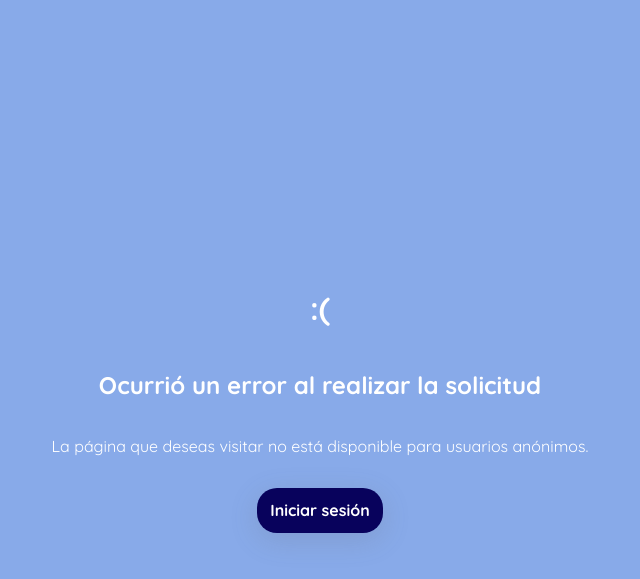
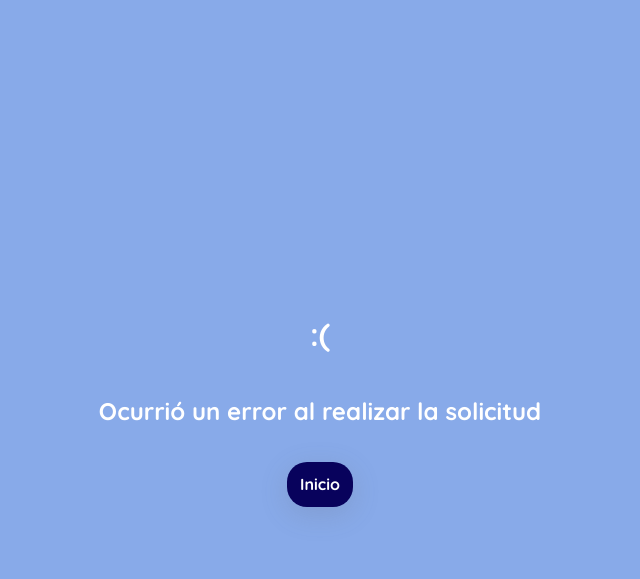
Before and after one commit to carolinamcc15/MyMoney, a Django app: template mymoneyapp/templates/server-error.html in a window 1280 px wide. Shown: the top 579 px of the page, without its empty margins (320-960 px from the left). Run offline with Django 3.2, Linux system fonts and the light colour scheme; the template is opened without the code that fills it, so the values that code supplies are empty.

Commit message:
Add: login required to general page

```diff
--- a/mymoneyapp/templates/server-error.html
+++ b/mymoneyapp/templates/server-error.html
@@ -13,8 +13,7 @@
     <main>
         <h1>:(</h1>
         <h2>Ocurrió un error al realizar la solicitud</h2>
-        <p>La página que deseas visitar no está disponible para usuarios anónimos.</p>
-        <a class="button" href="{% url 'login' %}">Iniciar sesión</a>
+        <a class="button" href="{% url 'index' %}">Inicio</a>
     </main>
 </body>
 </html>
--- a/mymoneyapp/views.py
+++ b/mymoneyapp/views.py
@@ -26,6 +26,7 @@ def index(request):
 
     return render(request, 'landing.html')
 
+@login_required
 def general(request):
     user = request.user
     accounts = Account.objects.filter(username = user)
```
